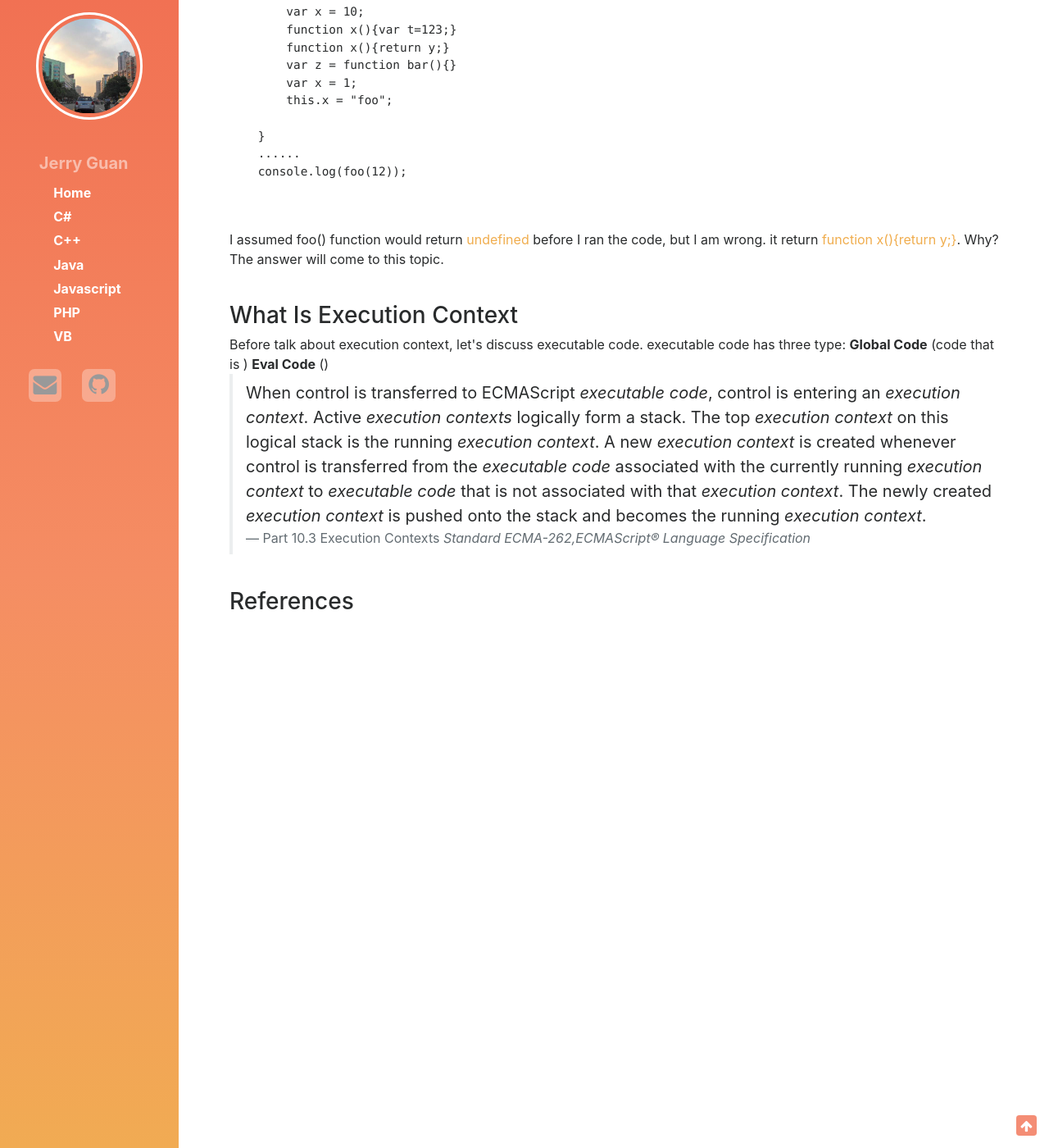
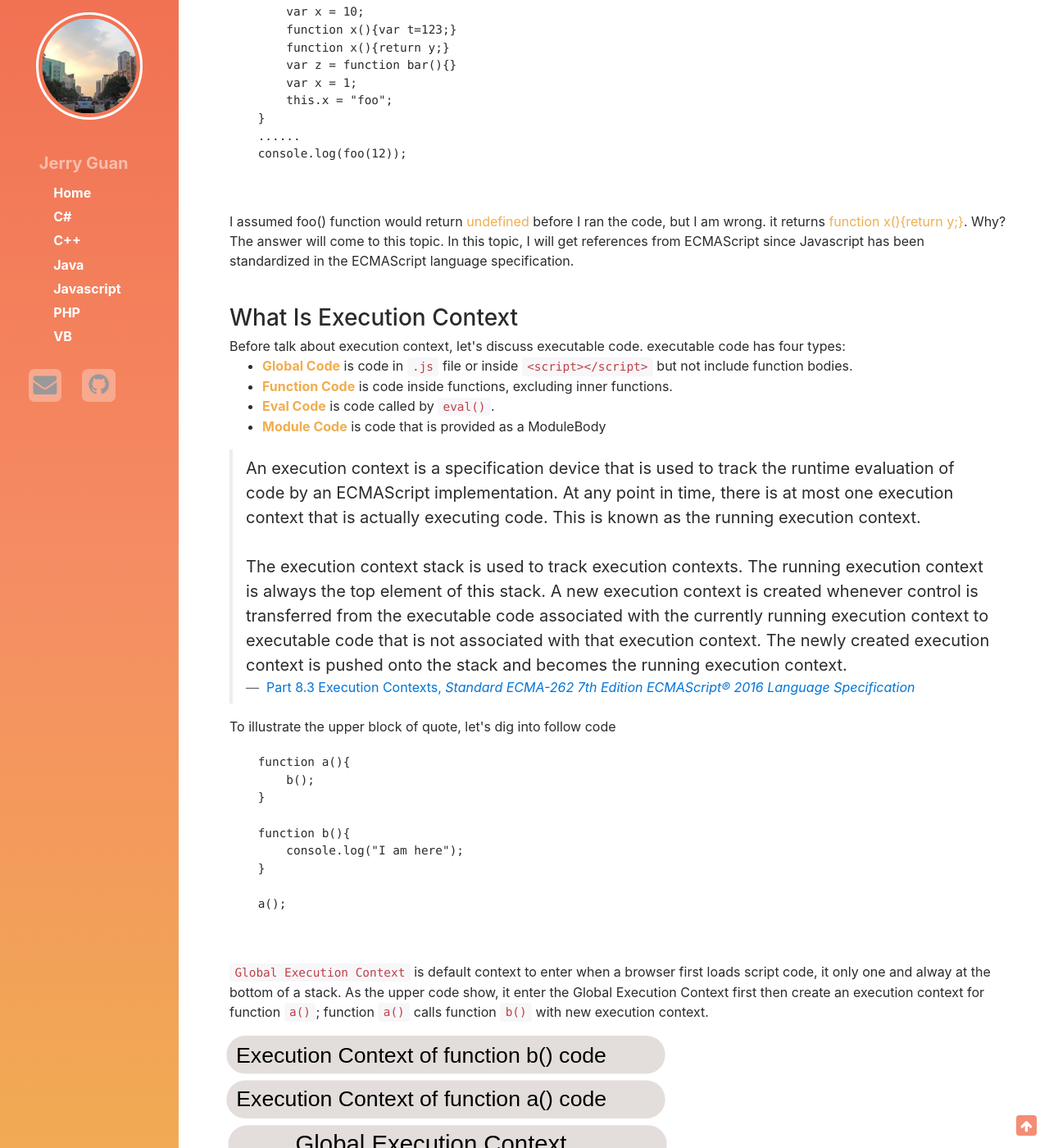
Before and after one commit to weg896/weg896.github.io, a Jekyll site: the page built from _posts/2017-02-15-Javascript-Execution-Context.html, in a window 1280 px wide and 1400 px high, scrolled down 441 px. Shown: the whole window at 82% size. Built offline with Jekyll 4.4.1, drawn with Linux system fonts in a browser that asks for light colours; nearby versions of some CDN libraries; Markdown is read by kramdown in place of the engine named in the settings; a style sheet for code colours, icons or effects is not loaded; some of the changed text lies outside the part shown.

Commit message:
correct spelling and grammar

```diff
--- a/_posts/2017-02-15-Javascript-Execution-Context.html
+++ b/_posts/2017-02-15-Javascript-Execution-Context.html
@@ -12,14 +12,14 @@ category: javascript
         <ul>
             <li><a href="#intersting_code">Interesting Code</a></li>
             <li><a href="#what_is_execution_context">What Is Execution Context</a></li>
+            <li><a href="#execution_context_does">What Will Be Done Inside An Execution Context</a></li>
             <li><a href="#references">References</a></li>
         </ul>
     </div>
-    <br/>
     <h3 id="intersting_code">Interesting Code</h3>
     <article>
         When I worked on <a href="http://davidshariff.com/quiz/">David Shariff's Front End Web Development Quiz</a>,
-        I found a very intersting question, and I created a piece of code which very similar to the interesting question.
+        I found a very interesting question, and I created a piece of code which very similar to the question.
         <pre>
             <code class="js">
     ......
@@ -32,37 +32,96 @@ category: javascript
         var z = function bar(){}
         var x = 1;
         this.x = "foo";
-
     }
     ......
     console.log(foo(12));
             </code>
         </pre>
         I assumed foo() function would return <span class="text-warning">undefined</span> before I ran the code, but I am wrong.
-        it return <span class="text-warning">function x(){return y;}</span>. Why? The answer will come to this topic.
+        it returns <span class="text-warning">function x(){return y;}</span>. Why? The answer will come to this topic.
+        In this topic, I will get references from ECMAScript since Javascript has been standardized in the ECMAScript language specification.
     </article>
     <br/>
     <h3 id="what_is_execution_context">What Is Execution Context</h3>
     <article>
-        Before talk about execution context, let's discuss executable code. executable code has three type:
-        <b>Global Code</b> (code that is )
-        <b>Eval Code</b> ()
+        Before talk about execution context, let's discuss executable code. executable code has four types:
+        <ul>
+        <li><b class="text-warning">Global Code</b> is code in <code>.js</code> file or inside <code>&lt;script&gt;&lt;/script&gt;</code> but not include function bodies.</li>
+        <li><b class="text-warning">Function Code</b> is code inside functions, excluding inner functions.</li>
+        <li><b class="text-warning">Eval Code</b> is code called by <code>eval()</code>.</li>
+        <li><b class="text-warning">Module Code</b> is code that is provided as a ModuleBody</li>
+        </ul>
         <blockquote class="blockquote">
             <p class="mb-0">
-            When control is transferred to ECMAScript <i>executable code</i>, control is entering an <i>execution context</i>.
-            Active <i>execution contexts</i> logically form a stack.
-            The top <i>execution context</i> on this logical stack is the running <i>execution context</i>.
-            A new <i>execution context</i> is created whenever control is transferred from the <i>executable code</i> associated with the currently running <i>execution context</i> to <i>executable code</i> that is not associated with that <i>execution context</i>.
-            The newly created <i>execution context</i> is pushed onto the stack and becomes the running <i>execution context</i>.
+                An execution context is a specification device that is used to track the runtime evaluation of code by an ECMAScript implementation.
+                At any point in time, there is at most one execution context that is actually executing code. This is known as the running execution context.
+                <br/>
+                <br/>
+                The execution context stack is used to track execution contexts.
+                The running execution context is always the top element of this stack.
+                A new execution context is created whenever control is transferred from the executable code associated with the currently running execution context to executable code that is not associated with that execution context.
+                The newly created execution context is pushed onto the stack and becomes the running execution context.
             </p>
-            <footer class="blockquote-footer">Part 10.3 Execution Contexts <cite>Standard ECMA-262,ECMAScript® Language Specification</cite></footer>
+            <footer class="blockquote-footer">
+                <a href="http://www.ecma-international.org/ecma-262/7.0/index.html#sec-execution-contexts">
+                    Part 8.3 Execution Contexts, <cite>Standard ECMA-262 7th Edition ECMAScript® 2016 Language Specification</cite>
+                </a>
+            </footer>
         </blockquote>
+        To illustrate the upper block of quote, let's dig into follow code
+        <pre>
+            <code class="js">
+    function a(){
+        b();
+    }
+
+    function b(){
+        console.log("I am here");
+    }
+
+    a();
+            </code>
+        </pre>
+        <code>Global Execution Context</code> is default context to enter when a browser first loads script code, it only one and alway at the bottom of a stack.
+        As the upper code show, it enter the Global Execution Context first then create an execution context for function <code>a()</code>;
+        function <code>a()</code> calls function <code>b()</code> with new execution context.
+        <div class="row">
+            <figure class="figure">
+                <img src="{{site:url}}/img/post/context_stack.svg" class="figure-img img-fluid rounded" alt="execution context stack"/>
+                <figcaption class="figure-caption text-right">fig 1. execution context stack</figcaption>
+            </figure>
+        </div>
+    </article>
+    <br/>
+    <h3 id="execution_context_does">What Will Be Done Inside An Execution Context</h3>
+    <article>
+        Now we know what is execution context, so what will be done inside an execution context. For a new execution context, there are 2 stages:
+        <ul>
+            <li><b class="text-warning">Creation Stage</b> is a stage which deals with Scope Chain, function, variable, argument and this pointer.</li>
+            <li><b class="text-warning">Code Execution Stage</b> is a stage to run code.</li>
+        </ul>
+        Come back to the code that we discuss above code why the result is <span class="text-warning">function x(){return y;}</span>.
+        To illustrate details of the execution context stages, I built a flowing chart.
+        <div class="row">
+            <figure class="figure">
+                <img src="{{site:url}}/img/post/execute_context.svg" class="figure-img img-fluid rounded" alt="execution context flowing chart"/>
+                <figcaption class="figure-caption text-right">fig 2. execution context flowing chart</figcaption>
+            </figure>
+        </div>
+        We can see that after the <span class="text-danger">Createion Stage</span>, x is signed the reference address of <span class="text-warning">function x(){return y;}</span>.
+        Other local variables are assigned <span class="text-warning">undefined</span>
+        When the function comes to the <span class="text-danger">Code Execution Stage</span>, it just returns <span class="text-warning">function x(){return y;}</span>.
+        This is the reason why
     </article>
     <br/>
     <h3 id="references">References</h3>
     <article>
         <ol>
-
+            <li><a href="http://davidshariff.com/quiz/">David Shariff's Front End Web Development Quiz</a></li>
+            <li><a href="http://davidshariff.com/blog/what-is-the-execution-context-in-javascript/">What is the Execution Context & Stack in JavaScript?</a></li>
+            <li><a href="http://www.ecma-international.org/ecma-262/7.0/index.html">Standard ECMA-262 7th Edition, ECMAScript® 2016 Language Specification</a></li>
+            <li><a href="http://dmitrysoshnikov.com/ecmascript/chapter-1-execution-contexts/">ECMA-262-3 in detail. Chapter 1. Execution Contexts.</a></li>
+            <li><a href="https://en.wikipedia.org/wiki/JavaScript">JavaScript in Wikipedia</a></li>
         </ol>
     </article>
 <section>
```
Also changed, not shown: other parts of _posts/2017-02-15-Javascript-Execution-Context.html (+1 -1 lines), _posts/2016-09-30-Understanding-Chocolaty - Copy.html (+10 -10 lines), _posts/2017-01-28-Tricky-Parts-of-Quickbooks-SDK-Development.html (+7 -7 lines), img/post/context_stack.svg (added), img/post/execute_context.svg (added).
